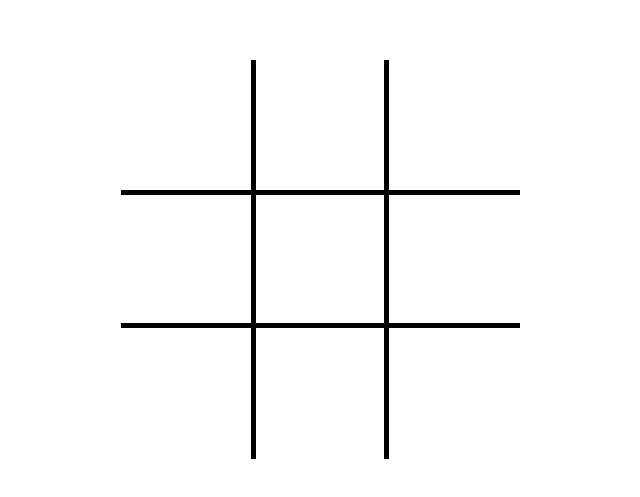
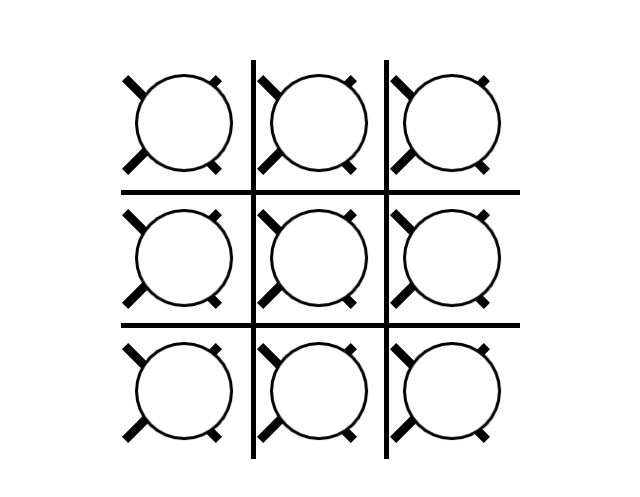
Before and after one commit to AlexKummerer/tic_tac_toe, a plain HTML site: page index.html in a window 1280 px wide. Shown: the part 141-638 px from the top of the page, without its empty margins (320-960 px from the left). Drawn offline with nearby package versions, Linux system fonts and the light colour scheme.

Commit message:
added circle and ex

```diff
--- a/css/index.css
+++ b/css/index.css
@@ -1,4 +1,4 @@
-body {
+    body {
     margin: 0;
 }
 
@@ -37,3 +37,25 @@ td {
     width: 133px;
     height: 133px;
 }
+
+td {
+    position: relative;
+}
+
+.shape {
+    position: absolute;
+    width: 100px;
+    object-fit: cover;
+    top: 13px;
+    bottom: 0;
+    right: 0;
+    left: 13px;
+}
+
+.ex {
+    width: 100px;
+    object-fit: cover;
+    top: 13px;
+    bottom: 0;
+    right: 0;
+    left: 13px;
--- a/index.html
+++ b/index.html
@@ -2,37 +2,60 @@
 <html lang="en">
 
 <head>
-    <meta charset="UTF-8">
-    <meta name="viewport" content="width=device-width, initial-scale=1.0">
+    <meta charset="UTF-8" />
+    <meta name="viewport" content="width=device-width, initial-scale=1.0" />
     <title>Tic Tac Toe</title>
-    <script src="/node_modules/bootstrap/dist/js/bootstrap.bundle.min.js"></script>
-    <script src="/js/index.js"></script>
-    <link rel="stylesheet" href="css/index.css">
-    <link rel="stylesheet" href="node_modules/bootstrap/dist/css/bootstrap.min.css">
+    <script src="node_modules/bootstrap/dist/js/bootstrap.bundle.min.js"></script>
+    <script src="js/index.js"></script>
+    <link rel="stylesheet" href="css/index.css" />
+    <link rel="stylesheet" href="node_modules/bootstrap/dist/css/bootstrap.min.css" />
 </head>
 
 <body>
-
     <table>
         <tr>
-            <td></td>
-            <td></td>
-            <td></td>
+            <td>
+                <img class="shape" src="img/circle.png" alt="" />
+                <img class="ex" src="img/ex.png" alt="" />
+            </td>
+            <td>
+                <img class="shape" src="img/circle.png" alt="" />
+                <img class="ex" src="img/ex.png" alt="" />
+            </td>
+            <td>
+                <img class="shape" src="img/circle.png" alt="" />
+                <img class="ex" src="img/ex.png" alt="" />
+            </td>
         </tr>
         <tr>
-            <td></td>
-            <td></td>
-            <td></td>
+            <td>
+                <img class="shape" src="img/circle.png" alt="" />
+                <img class="ex" src="img/ex.png" alt="" />
+            </td>
+            <td>
+                <img class="shape" src="img/circle.png" alt="" />
+                <img class="ex" src="img/ex.png" alt="" />
+            </td>
+            <td>
+                <img class="shape" src="img/circle.png" alt="" />
+                <img class="ex" src="img/ex.png" alt="" />
+            </td>
         </tr>
         <tr>
-            <td></td>
-            <td></td>
-            <td></td>
+            <td>
+                <img class="shape" src="img/circle.png" alt="" />
+                <img class="ex" src="img/ex.png" alt="" />
+            </td>
+            <td>
+                <img class="shape" src="img/circle.png" alt="" />
+                <img class="ex" src="img/ex.png" alt="" />
+            </td>
+            <td>
+                <img class="shape" src="img/circle.png" alt="" />
+                <img class="ex" src="img/ex.png" alt="" />
+            </td>
         </tr>
     </table>
-
-
-
 </body>
 
 </html>
```
Also changed, not shown: img/circle.png (added), img/circle_30px.png (added), img/circle_32px.png (added), img/delete_32px.png (added), img/ex.png (added).
